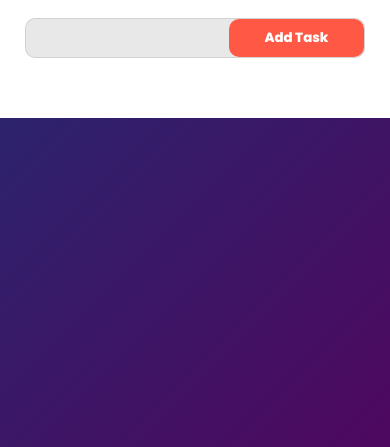
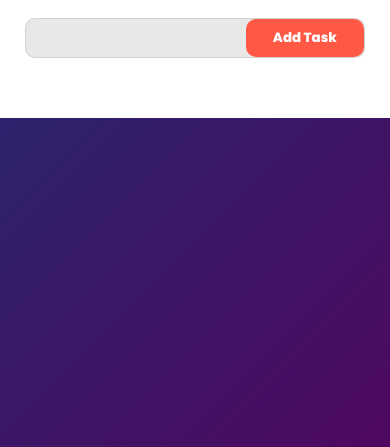
Before and after one commit to Salahuddin3676/old-portfolio, a plain HTML site: page projects/To-Do List/index.html in a window 390 px wide. Shown: the part 397-844 px from the top of the page. Drawn offline with Linux system fonts and the light colour scheme.

Commit message:
Update style.css

```diff
--- a/projects/To-Do List/style.css
+++ b/projects/To-Do List/style.css
@@ -158,11 +158,11 @@ body{
     }
 
     .text-box{
-        width: 60%;
+        width: 65%;
     }
 
     .input-section .btn{
-        width: 40%;
+        width: 35%;
         padding: 0;
     }
 
```
